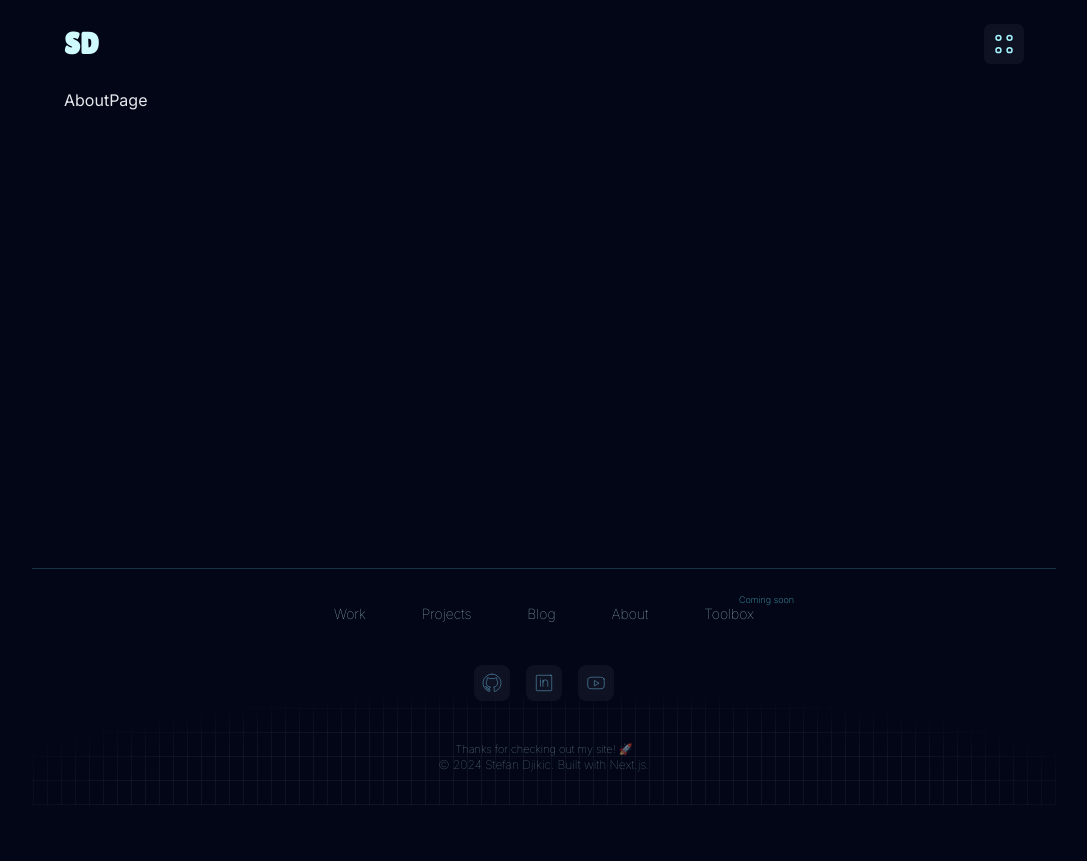
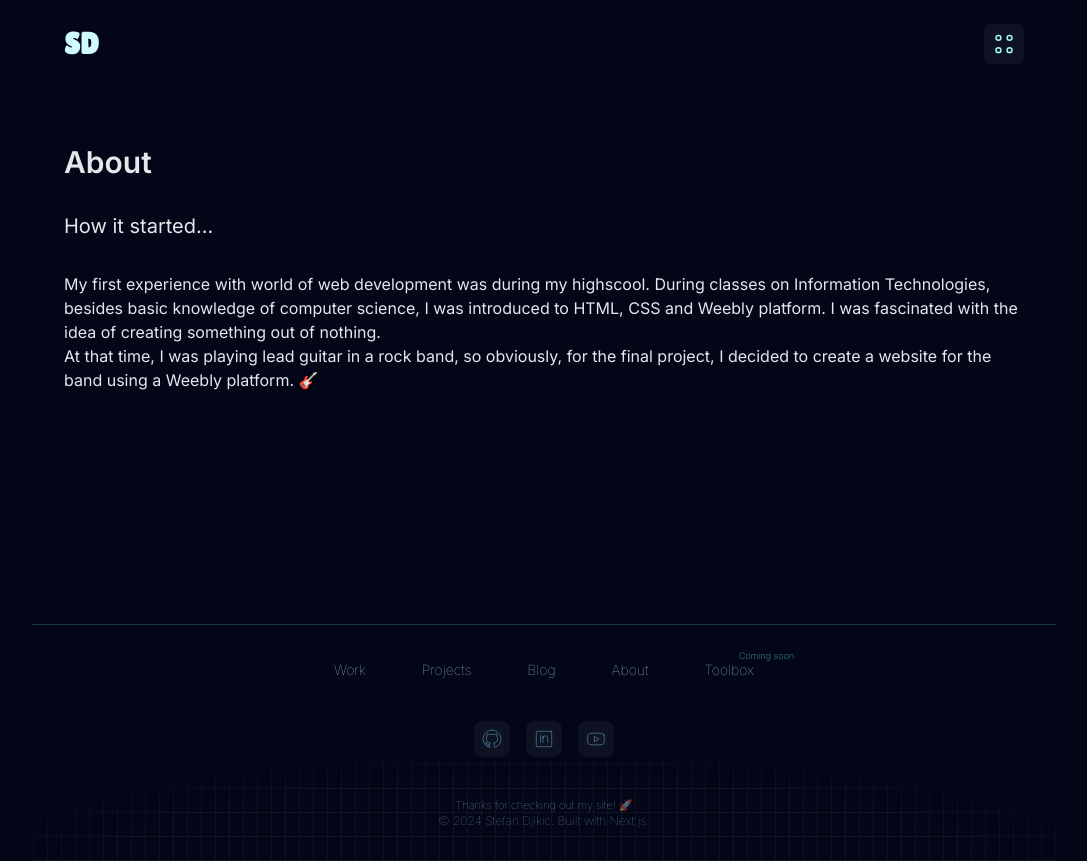
Before and after one commit to stefandjikic/personal-website, a Next.js app: page /about in a window 1280 px wide. Shown: the whole page, without its empty margins (96-1183 px from the left). Before the commit the page ends 805 px from the top, so only its background shows below. Built offline with nearby package versions, Linux system fonts and the light colour scheme.

Commit message:
Refactor AboutPage component

```diff
--- a/app/about/page.tsx
+++ b/app/about/page.tsx
@@ -1,9 +1,28 @@
-import React from 'react'
+import React from "react";
 
 const AboutPage = () => {
   return (
-    <div>AboutPage</div>
-  )
-}
+    <div className="mt-14">
+      <h1 className="text-3xl font-semibold">About</h1>
+      <h2 className="text-xl my-8">How it started...</h2>
+      <p className="mt-4">
+        My first experience with world of web development was during my
+        highscool. During classes on Information Technologies, besides basic
+        knowledge of computer science, I was introduced to HTML, CSS and Weebly
+        platform. I was fascinated with the idea of creating something out of
+        nothing.
+      </p>
+      <p>
+        At that time, I was playing lead guitar in a rock band, so obviously,
+        for the final project, I decided to create a website for the band using
+        a Weebly platform. 🎸
+      </p>
+      {/* <p>
+        At that time, I was playing lead guitar in a rock band, so my first
+        project was a website for the band using Weebly platform. 🎸
+      </p> */}
+    </div>
+  );
+};
 
-export default AboutPage
+export default AboutPage;
```
